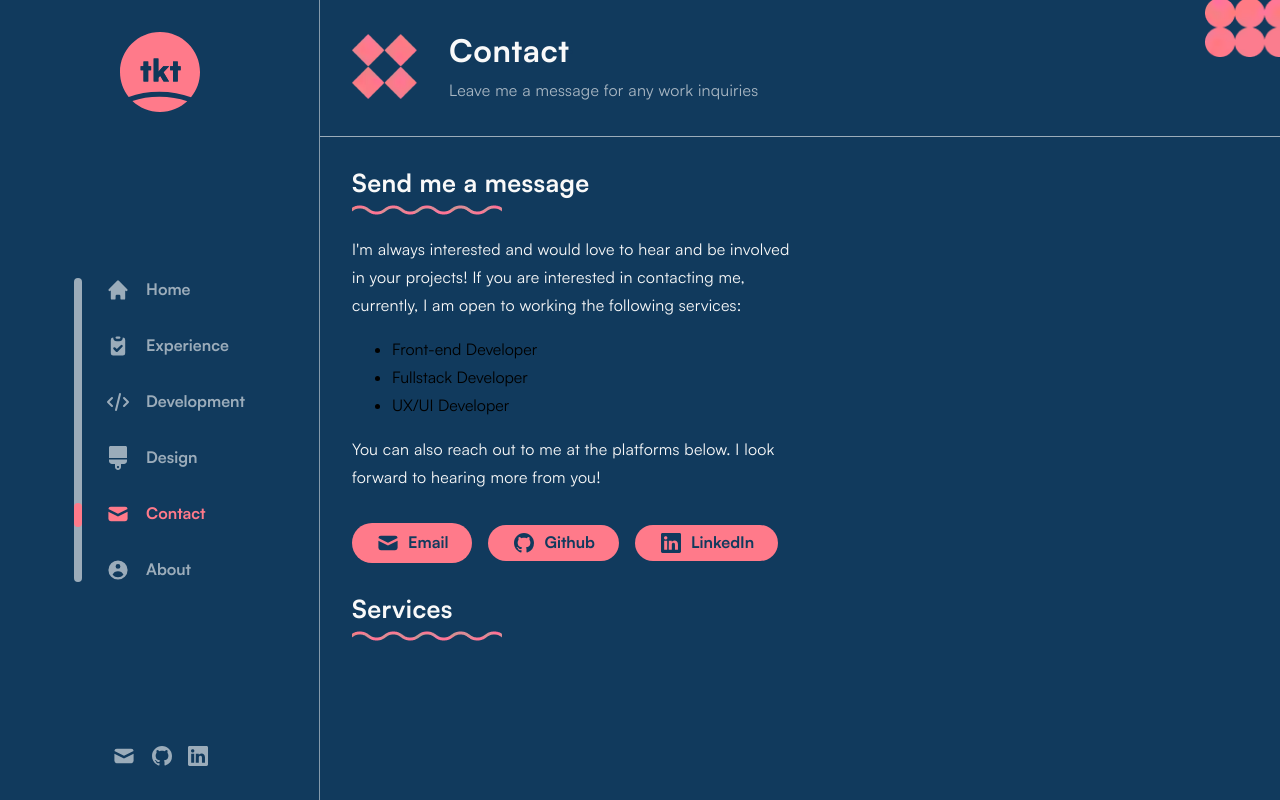
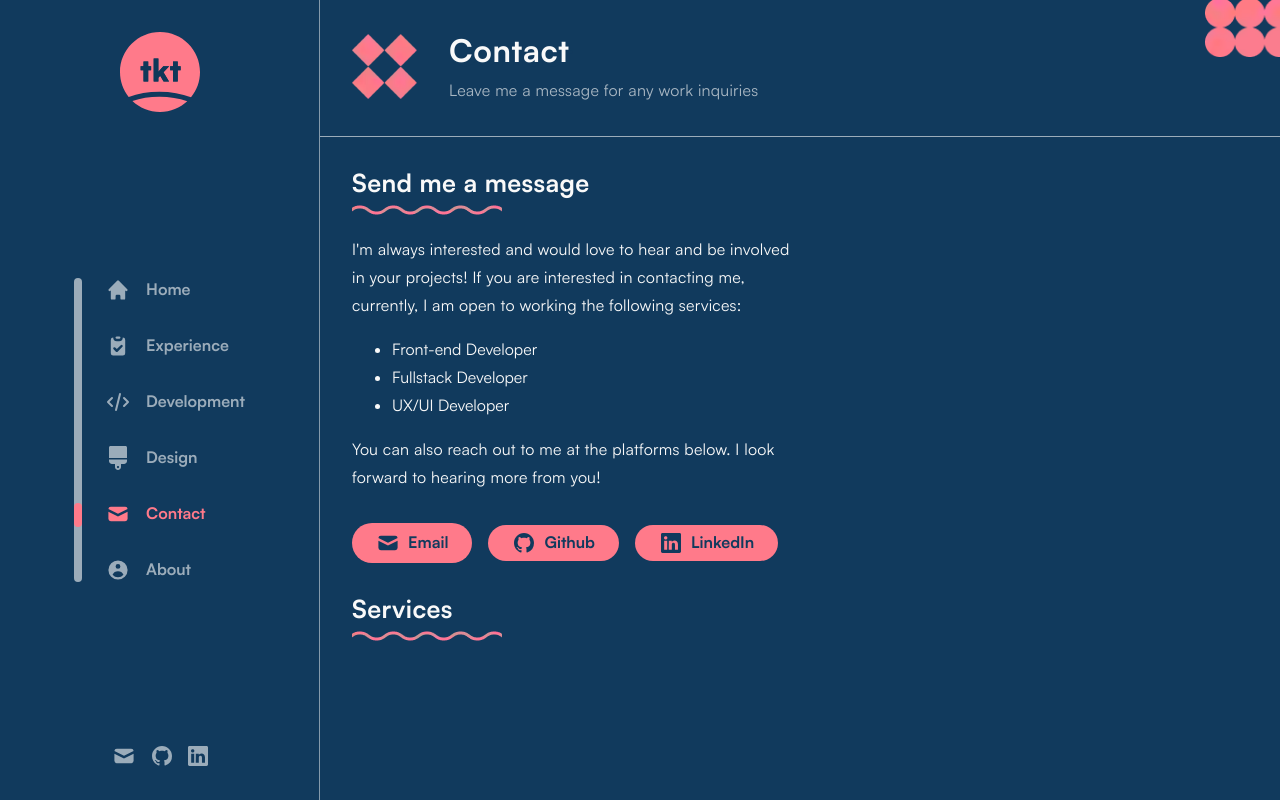
Before and after one commit to takuyadev/takuyadev-portfolio-2023, a Next.js app: page /contact in a window 1280 px wide. Built offline with nearby package versions, Linux system fonts and the light colour scheme; no server answers.

Commit message:
Update Item.jsx

```diff
--- a/components/atoms/text/Item.jsx
+++ b/components/atoms/text/Item.jsx
@@ -5,6 +5,7 @@ import styled from "styled-components"
 // Styled Components
 const StyledItem = styled.li`
   line-height: 175%;
+  color: ${({ theme }) => theme.light.main};
 `
 
 const Item = forwardRef(({ children }, ref) => (
```
